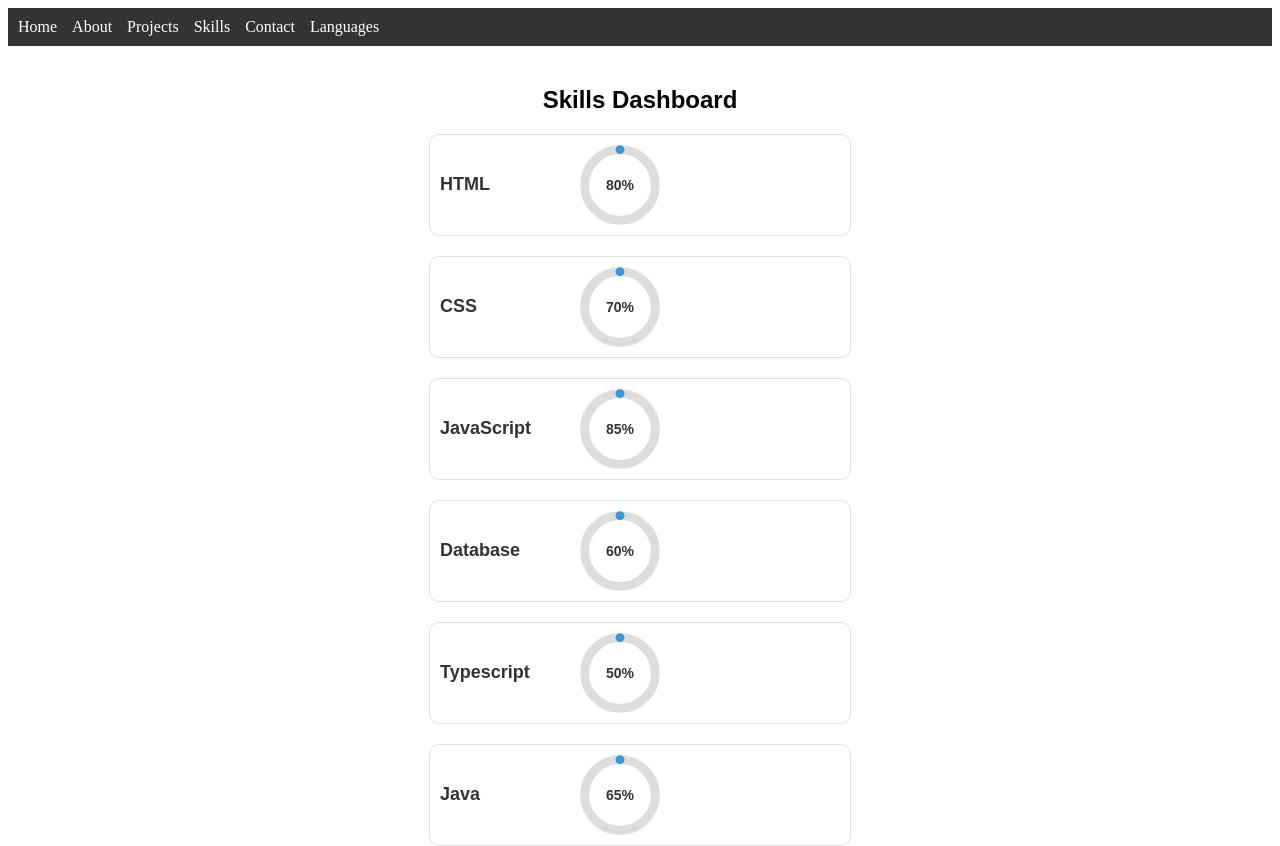
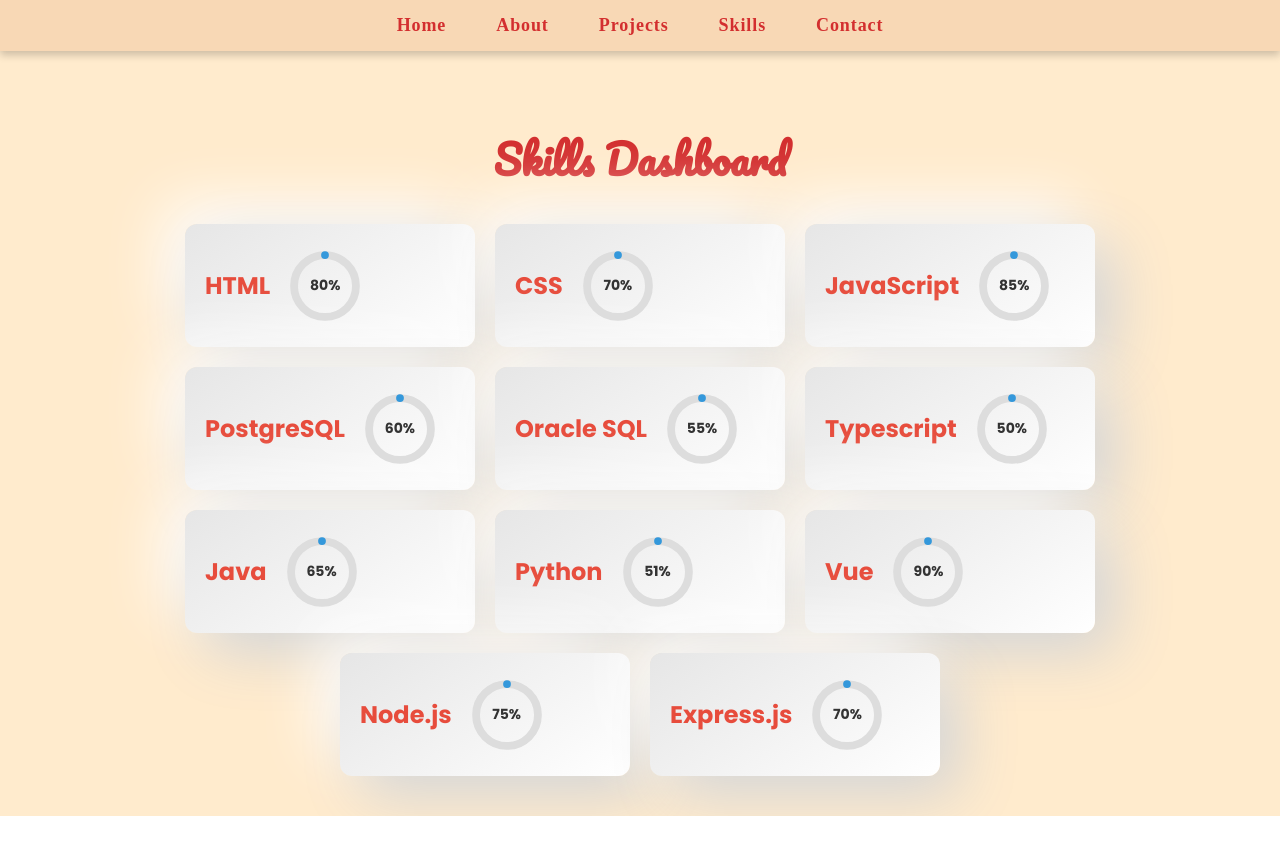
Before and after one commit to mekachi015/Personal-Portfolio, a Vue app: page /skills in a window 1280 px wide. Shown: the top 846 px of the page. After the commit the page ends 816 px from the top, so only its background shows below. Built offline with nearby package versions, Linux system fonts and the light colour scheme.

Commit message:
final changes perform presentation

```diff
--- a/src/App.vue
+++ b/src/App.vue
@@ -1,24 +1,18 @@
 <template>
   <div id="app">
-    <nav class="navbar">
-      <ul class="navbar-menu">
-        <li><router-link :to="{ name: 'Home' }">Home</router-link></li>
-        <li><router-link :to="{ name: 'About' }">About</router-link></li>
-        <li><router-link :to="{ name: 'Project' }">Projects</router-link></li>
-        <li><router-link :to="{ name: 'SkillProgress' }">Skills</router-link></li>
-        <li><router-link :to="{ name: 'Contact' }">Contact</router-link></li>
-        <li><router-link :to="{ name: 'Languages' }">Languages</router-link></li>
-
-      </ul>
-    </nav>
-    <!-- This is where the current route component will be rendered -->
+    <navbarView />
     <router-view></router-view>
   </div>
 </template>
 
 <script>
+import navbarView from './components/built component/navbarView.vue';
+
 export default {
   name: 'App',
+  components: {
+    navbarView,
+  },
 };
 </script>
 
--- /dev/null
+++ b/src/assets/global/global.css
@@ -0,0 +1,4 @@
+body{
+    margin: 0;
+    padding: 0;
+}
--- a/src/components/built component/navbarView.vue
+++ b/src/components/built component/navbarView.vue
@@ -2,17 +2,23 @@
   <div>
     <nav class="navbar">
       <ul class="nav-list">
-        <li class="nav-item" @click="scrollToSection('home')">Home</li>
-        <li class="nav-item" @click="scrollToSection('about')">About</li>
-        <li class="nav-item" @click="scrollToSection('project')">Projects</li>
-        <li class="nav-item" @click="scrollToSection('contact')">Contact</li>
+        <li class="nav-item" @mouseover="animateBounce">
+          <router-link to="/" exact>Home</router-link>
+        </li>
+        <li class="nav-item" @mouseover="animateBounce">
+          <router-link to="/about">About</router-link>
+        </li>
+        <li class="nav-item" @mouseover="animateBounce">
+          <router-link to="/project">Projects</router-link>
+        </li>
+        <li class="nav-item" @mouseover="animateBounce">
+          <router-link to="/skills">Skills</router-link>
+        </li>
+        <li class="nav-item" @mouseover="animateBounce">
+          <router-link to="/contact">Contact</router-link>
+        </li>
       </ul>
     </nav>
-
-    <section id="home">Home Section</section>
-    <section id="about">About Section</section>
-    <section id="project">Project Section</section>
-    <section id="contact">Contact Section</section>
   </div>
 </template>
 
@@ -24,17 +30,24 @@ export default {
       if (section) {
         section.scrollIntoView({ behavior: 'smooth', block: 'start' });
       }
+    },
+    animateBounce(event) {
+      const target = event.currentTarget;
+      target.classList.add('bounce');
+      setTimeout(() => {
+        target.classList.remove('bounce');
+      }, 700); // Duration of the bounce effect
     }
   }
 };
 </script>
 
-<style>
-  /* Navbar styling */
+<style scoped>
+/* Navbar styling */
 .navbar {
-  background-color: #f5f5f5; /* Light, minimalist background */
+  background-color: #ffebcd; /* Warm off-white background */
   padding: 15px 0;
-  box-shadow: 0 2px 5px rgba(0, 0, 0, 0.1); /* Subtle shadow */
+  box-shadow: 0 4px 8px rgba(0, 0, 0, 0.2);
   position: sticky;
   top: 0;
   z-index: 1000;
@@ -43,7 +56,7 @@ export default {
 
 /* Hover effect for the navbar */
 .navbar:hover {
-  background-color: #eaeaea; /* Slight hover effect */
+  background-color: #f8d8b5; /* Slightly darker on hover */
 }
 
 /* Navigation list styling */
@@ -58,21 +71,40 @@ export default {
 
 /* Individual nav items */
 .nav-item {
-  margin: 0 20px;
-  color: #333; /* Muted gray for text */
-  cursor: pointer;
-  font-size: 16px;
-  font-family: 'Lato', sans-serif; /* Clean sans-serif font */
+  margin: 0 25px;
+  font-size: 18px;
   font-weight: 600;
   letter-spacing: 0.05em;
   transition: color 0.3s ease, border-bottom 0.3s ease;
   position: relative;
 }
 
+/* Link color for router links */
+.nav-item a {
+  color: #d32f2f; /* Bold red color */
+  text-decoration: none; /* Remove underline from links */
+}
+
 /* Hover effects for nav items */
-.nav-item:hover {
-  color: #0056b3; /* Subtle blue accent for hover */
-  border-bottom: 2px solid #0056b3;
+.nav-item:hover a {
+  color: #ffcc00; /* Change to gold on hover */
+}
+
+/* Bounce animation */
+.bounce {
+  animation: bounce 0.5s;
+}
+
+@keyframes bounce {
+  0%, 20%, 50%, 80%, 100% {
+    transform: translateY(0);
+  }
+  40% {
+    transform: translateY(-10px);
+  }
+  60% {
+    transform: translateY(-5px);
+  }
 }
 
 /* Underline animation for nav items */
@@ -83,7 +115,7 @@ export default {
   height: 2px;
   bottom: -5px;
   left: 0;
-  background-color: #0056b3;
+  background-color: #ffcc00; /* Gold underline */
   visibility: hidden;
   transform: scaleX(0);
   transition: all 0.3s ease-in-out;
@@ -93,46 +125,4 @@ export default {
   visibility: visible;
   transform: scaleX(1);
 }
-
-/* Section styles */
-section {
-  padding: 100px 20px;
-  color: #333;
-  font-family: 'Lato', sans-serif;
-  font-size: 18px;
-  text-align: center;
-}
-
-#home {
-  background-color: #fdfdfd; /* Off-white for minimalist feel */
-}
-
-#about {
-  background-color: #f9f9f9; /* Slight gray for contrast */
-}
-
-#project {
-  background-color: #f0f0f0; /* Deeper gray */
-}
-
-#contact {
-  background-color: #eaeaea; /* Balanced neutral */
-}
-
-/* Typography for sections */
-h1, h2 {
-  font-family: 'Lora', serif; /* Elegant serif font for headers */
-  color: #333;
-}
-
-h1 {
-  font-size: 2.5em;
-  margin-bottom: 20px;
-}
-
-h2 {
-  font-size: 1.8em;
-  margin-bottom: 15px;
-}
-
 </style>
--- a/src/components/views/StackView.vue
+++ b/src/components/views/StackView.vue
@@ -1,6 +1,7 @@
 <template>
   <div class="skills-dashboard">
     <h2>Skills Dashboard</h2>
+    <div class="projects-list">
       <div
         v-for="skill in skills"
         :key="skill.name"
@@ -26,6 +27,7 @@
         </div>
       </div>
     </div>
+  </div>
 </template>
 
 <script>
@@ -37,39 +39,62 @@ export default {
         { name: "HTML", proficiency: 80 },
         { name: "CSS", proficiency: 70 },
         { name: "JavaScript", proficiency: 85 },
-        { name: "Database", proficiency: 60 },
+        { name: "PostgreSQL", proficiency: 60 },
+        { name: "Oracle SQL", proficiency: 55 },
         { name: "Typescript", proficiency: 50 },
         { name: "Java", proficiency: 65 },
+        { name: "Python", proficiency: 51 },
         { name: "Vue", proficiency: 90 },
+        { name: "Node.js", proficiency: 75 },
+        { name: "Express.js", proficiency: 70 }
       ],
     };
   },
 };
 </script>
 
-<style>
+<style scoped>
 .skills-dashboard {
   display: flex;
   flex-direction: column;
   align-items: center;
-  padding: 20px;
-  font-family: Arial, sans-serif;
+  padding: 40px;
+  background-color: #ffebcd; /* Warm off-white background */
+  font-family: 'Poppins', sans-serif;
+}
+
+h2 {
+  font-family: 'Pacifico', cursive; /* Creative handwritten font */
+  font-size: 2.5rem;
+  color: #d32f2f; /* Primary color */
+  text-align: center;
+  margin-bottom: 30px;
+  animation: fade-in 1s ease;
+}
+
+.projects-list {
+  display: flex;
+  flex-wrap: wrap;
+  justify-content: center;
+  gap: 20px; /* Space between items */
 }
 
 .skill-item {
   display: flex;
   align-items: center;
   justify-content: space-between;
-  margin-bottom: 20px;
-  padding: 10px;
-  border: 1px solid #e0e0e0;
-  border-radius: 10px;
-  width: 400px;
-  transition: transform 0.3s;
+  padding: 20px;
+  border-radius: 12px;
+  background: linear-gradient(145deg, #e6e6e6, #ffffff);
+  box-shadow: 20px 20px 60px #d4d4d4, -20px -20px 60px #ffffff;
+  transition: transform 0.3s, box-shadow 0.3s;
+  width: 250px;
+  animation: bounce-in 0.5s ease; /* Added bounce effect */
 }
 
 .skill-item:hover {
   transform: scale(1.05);
+  box-shadow: 0 8px 20px rgba(0, 0, 0, 0.2);
 }
 
 .skill-info {
@@ -79,18 +104,16 @@ export default {
 }
 
 h3 {
-  font-size: 18px;
+  font-size: 1.5rem;
+  color: #e74c3c; /* Accent color */
   margin-right: 20px;
-  width: 120px;
   text-align: left;
-  color: #333;
 }
 
-/* Circular progress styling */
 .circular-progress {
   position: relative;
-  width: 80px;
-  height: 80px;
+  width: 70px;
+  height: 70px;
   display: flex;
   align-items: center;
   justify-content: center;
@@ -104,7 +127,6 @@ h3 {
 .circle {
   fill: none;
   stroke-width: 4;
-  stroke: #eee;
 }
 
 .circle-bg {
@@ -113,14 +135,14 @@ h3 {
 
 .circle-progress {
   stroke-linecap: round;
-  stroke: #3498db;
+  stroke: #3498db; /* Primary color */
   stroke-dasharray: 0 100;
   transition: stroke-dasharray 1.5s ease, stroke 0.5s ease;
 }
 
 .skill-item:hover .circle-progress {
   stroke-dasharray: var(--progress), 100;
-  stroke: #e74c3c;
+  stroke: #e74c3c; /* Accent color on hover */
 }
 
 .percentage {
@@ -130,20 +152,44 @@ h3 {
   color: #333;
 }
 
-.skill-item:hover .circular-progress {
-  filter: drop-shadow(0 0 10px #e74c3c);
+/* Animations */
+@keyframes fade-in {
+  from {
+    opacity: 0;
+    transform: translateY(-10px);
+  }
+  to {
+    opacity: 1;
+    transform: translateY(0);
+  }
+}
+
+@keyframes bounce-in {
+  0% {
+    transform: scale(0.5);
+    opacity: 0;
+  }
+  50% {
+    transform: scale(1.1);
+  }
+  100% {
+    transform: scale(1);
+    opacity: 1;
+  }
 }
 
 /* Additional responsiveness */
-@media (max-width: 500px) {
+@media (max-width: 600px) {
+  h2 {
+    font-size: 2rem;
+  }
+
   .skill-item {
-    width: 100%;
-    flex-direction: column;
-    text-align: center;
+    width: 90%;
   }
 
   h3 {
-    margin-bottom: 10px;
+    font-size: 1.2rem;
   }
 }
 </style>
--- a/src/main.js
+++ b/src/main.js
@@ -1,6 +1,7 @@
 import { createApp } from 'vue';
 import App from './App.vue';
 import router from './components/router';
+import "./assets/global/global.css";
 
 const app = createApp(App);
 
```
Also changed, not shown: src/components/views/ContactView.vue (+195 -33 lines). Lines whose indentation alone changed are shown as unchanged.
